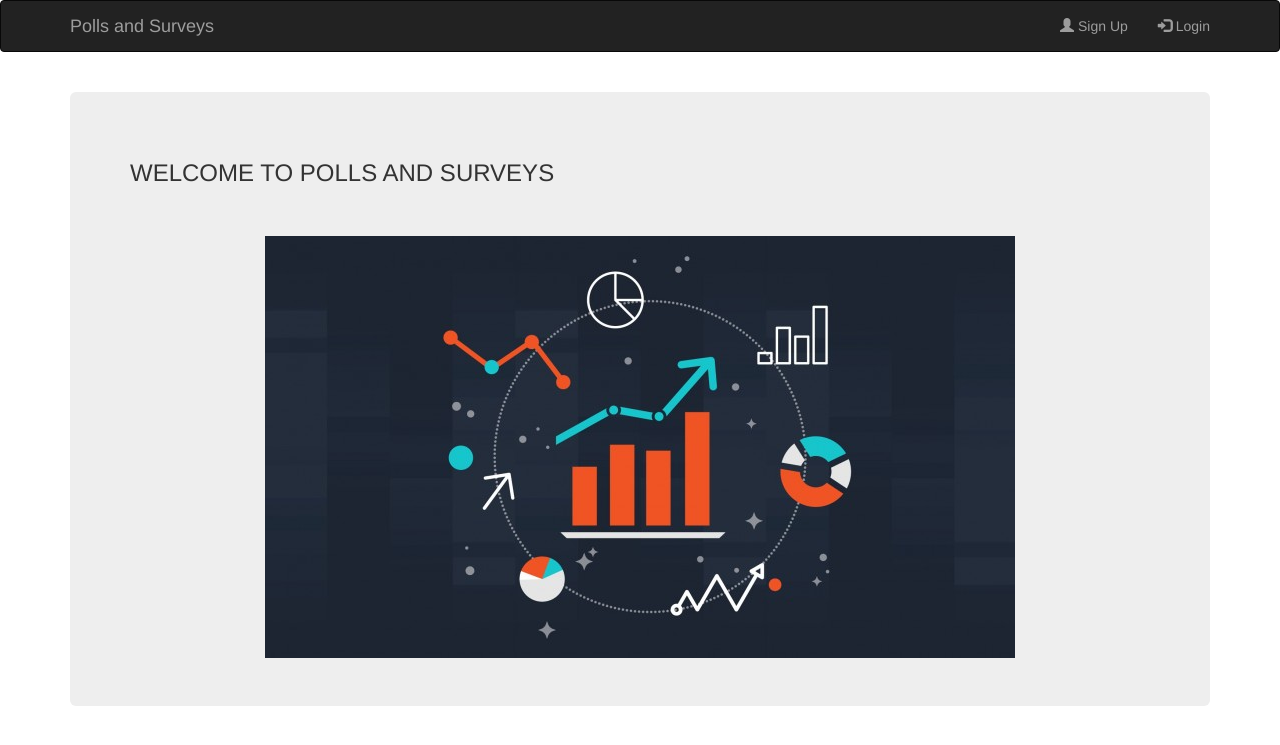
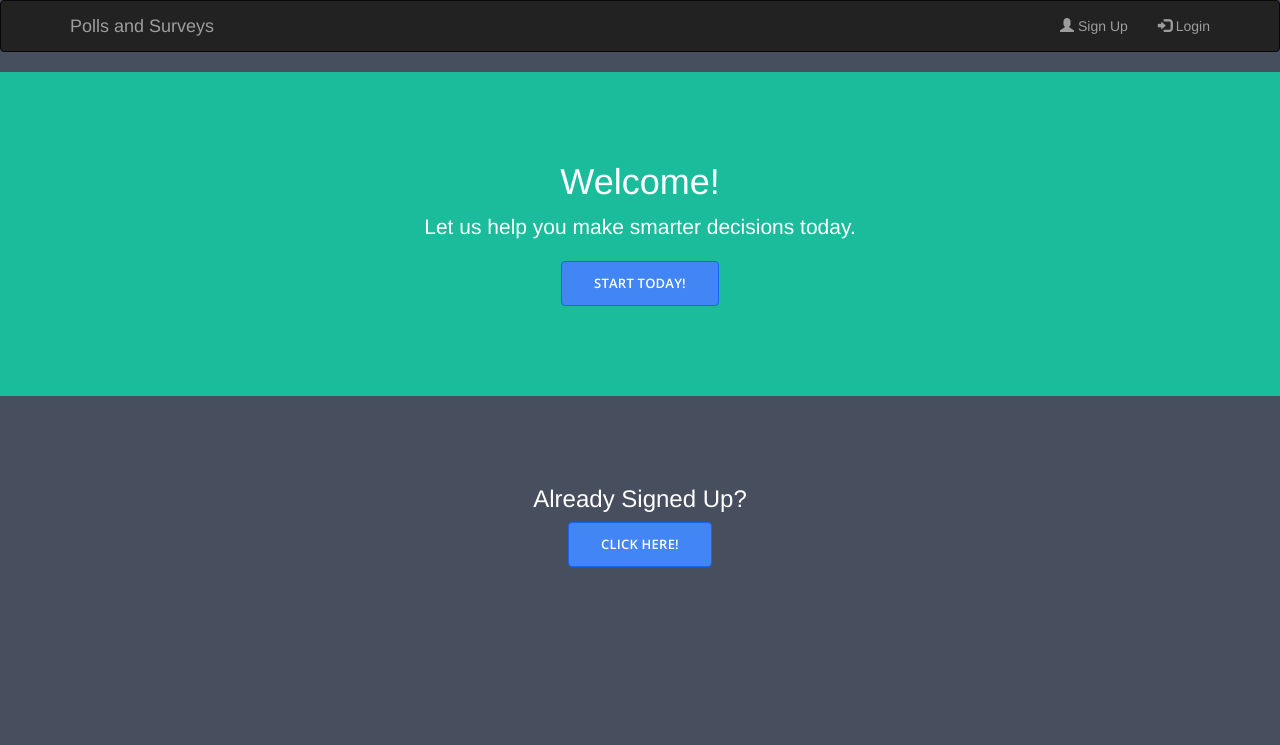
Before and after one commit to philipmathews/Polls-and-Surveys, a Django app: page / in a window 1280 px wide. Shown: the top 745 px of the page. Run offline with Django 3.2, Linux system fonts and the light colour scheme; some libraries are stand-ins or nearby versions.

Commit message:
Edited Homepage

```diff
--- a/polls/templates/polls/home.html
+++ b/polls/templates/polls/home.html
@@ -1,12 +1,41 @@
 {% extends 'polls/layout.html' %}
 {% block content %}
 {% load staticfiles %}
-<div class="container">
-        <br>
-        <div class="jumbotron">
-    <h3>WELCOME TO POLLS AND SURVEYS</h3>
-    <br><br>
-    <img src="{% static "polls/img/polls.jpg" %}" alt="home image" class="center" />
-    </div>
+<body style="background-color:#474e5d;">
+	<style>
+h1 {
+    color: white;
+    text-align: center;
+}
+p {
+    color: white;
+    text-align: center;
+}
+.bg-1 {
+       background-color: #1abc9c; /* Green */
+        color: #ffffff;
+    }
+    .bg-2 {
+      background-color: #474e5d; /* Dark Blue */
+      color: #ffffff;
+  }
+.container-fluid {
+    padding-top: 70px;
+    padding-bottom: 70px;
+}
+</style>
+<div class="container-fluid bg-1 text-center">
+        <h1 class="cover-heading">Welcome!</h1>
+        <p class="lead">Let us help you make smarter decisions today.</p>
+        <p class="lead">
+          <a href="{% url 'polls:register' %}" class="btn btn-primary">Start today!</a>
+        </p>
+  </div>
+  <div class="container-fluid bg-2 text-center">
+  <h3>Already Signed Up?</h3>
+  <p class="lead">
+          <a href="{% url 'polls:login' %}" class="btn btn-primary">Click here!</a>
+        </p>
 </div>
+
 {% endblock %}
--- a/polls/views.py
+++ b/polls/views.py
@@ -397,7 +397,10 @@ def surveyresponse(request,title_id):
             if formset.has_changed():
                 for i,question in zip(range(len(formset)),ordquestions):
                     surveyquestion = get_object_or_404(Surveyquestion,pk=question.id)
-                    question.surveyanswer_set.create(title=question.title,answer=request.POST['form-%d-answer' % i],username = username)
+                    if question.surveyanswer_set.filter(username=username).exists():
+                        question.surveyanswer_set.update(title=question.title,answer=request.POST['form-%d-answer' % i],username = username)
+                    else:
+                        question.surveyanswer_set.create(title=question.title,answer=request.POST['form-%d-answer' % i],username = username)
                 title.responses = title.responses + 1
                 title.save()
             else:
```
